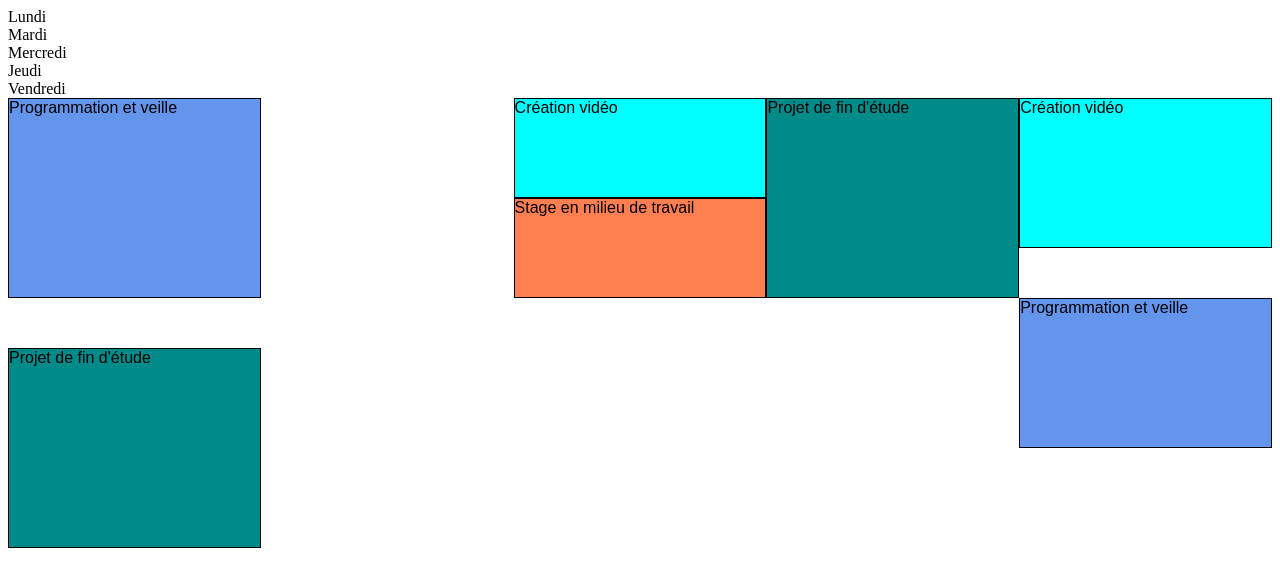
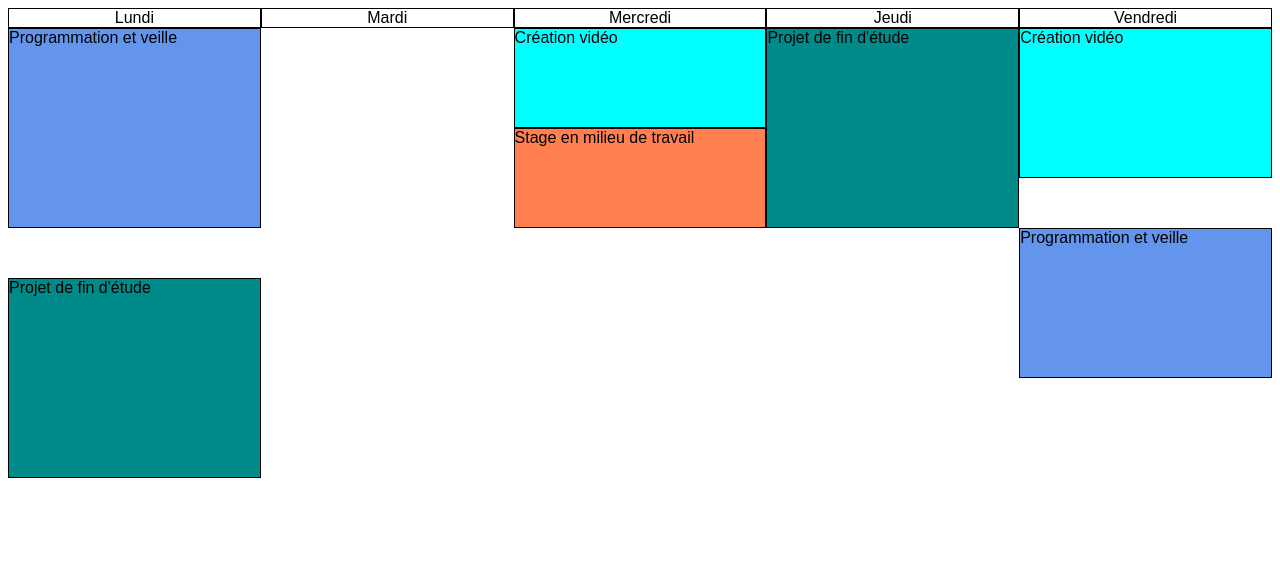
Before and after one commit to MaudeMartelDesign/exercise4, a plain HTML site: page grid.html in a window 1280 px wide. Drawn offline with Linux system fonts and the light colour scheme.

Commit message:
Ajout des jours de la semaine

```diff
--- a/sass/_jours.scss
+++ b/sass/_jours.scss
@@ -0,0 +1,12 @@
+.jours{
+    display: grid;
+    grid-template-columns: repeat(5, 1fr);
+}
+
+.jours div{
+    font-family: Arial, Helvetica, sans-serif;
+    font-size: 1,2em;
+    grid-gap: 10px;
+    border: 1px solid black;
+    text-align: center;
+}
```
Also changed, not shown: css/style.css, grid.html (line endings or trailing spaces), 1 other file.
